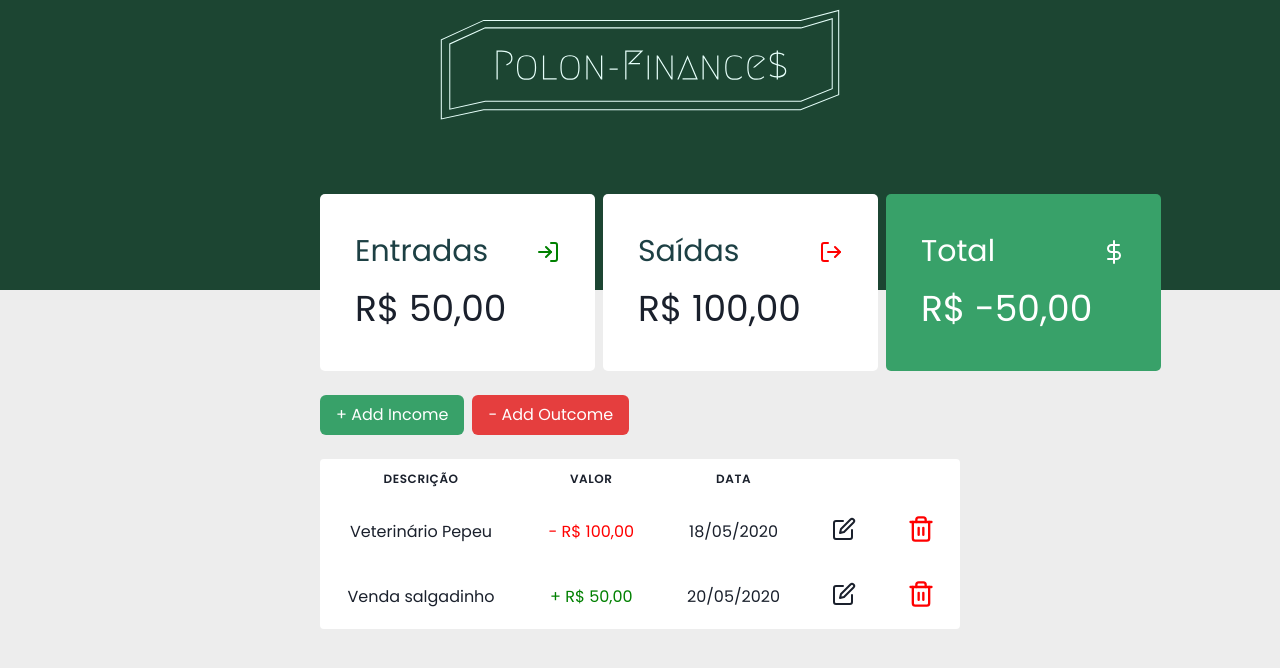
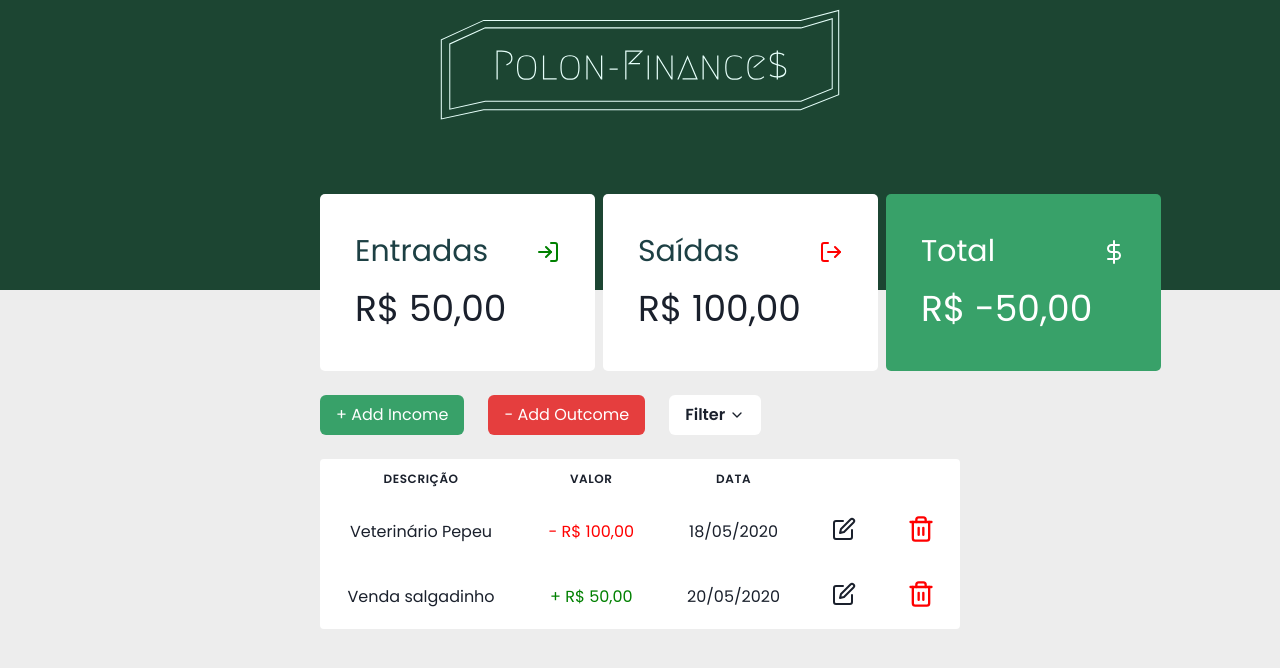
Before and after one commit to arthurpolon/old-polon-finances, a Next.js app: page /app in a window 1280 px wide. Shown: the top 668 px of the page. Built offline with nearby package versions, Linux system fonts and the light colour scheme; no server answers.

Commit message:
added filter button

```diff
--- a/pages/app/index.js
+++ b/pages/app/index.js
@@ -25,6 +25,7 @@ import {
   FiDollarSign,
   FiEdit,
   FiTrash2,
+  FiChevronDown,
 } from 'react-icons/fi';
 import { useColors } from '../../contexts/ColorsContext';
 
@@ -128,12 +129,17 @@ const App = () => {
           mt={6}
           w={'100%'}
           justify={{ base: 'space-around', md: 'flex-start' }}
+          spacing={6}
         >
           <Button colorScheme='green' fontWeight='medium'>
             + Add Income
           </Button>
           <Button colorScheme='red' fontWeight='medium'>
             - Add Outcome
+          </Button>
+          <Button bgColor='white' fontWeight='bold'>
+            Filter
+            <Icon as={FiChevronDown} ml={1} />
           </Button>
         </HStack>
         {/* Table */}
```
